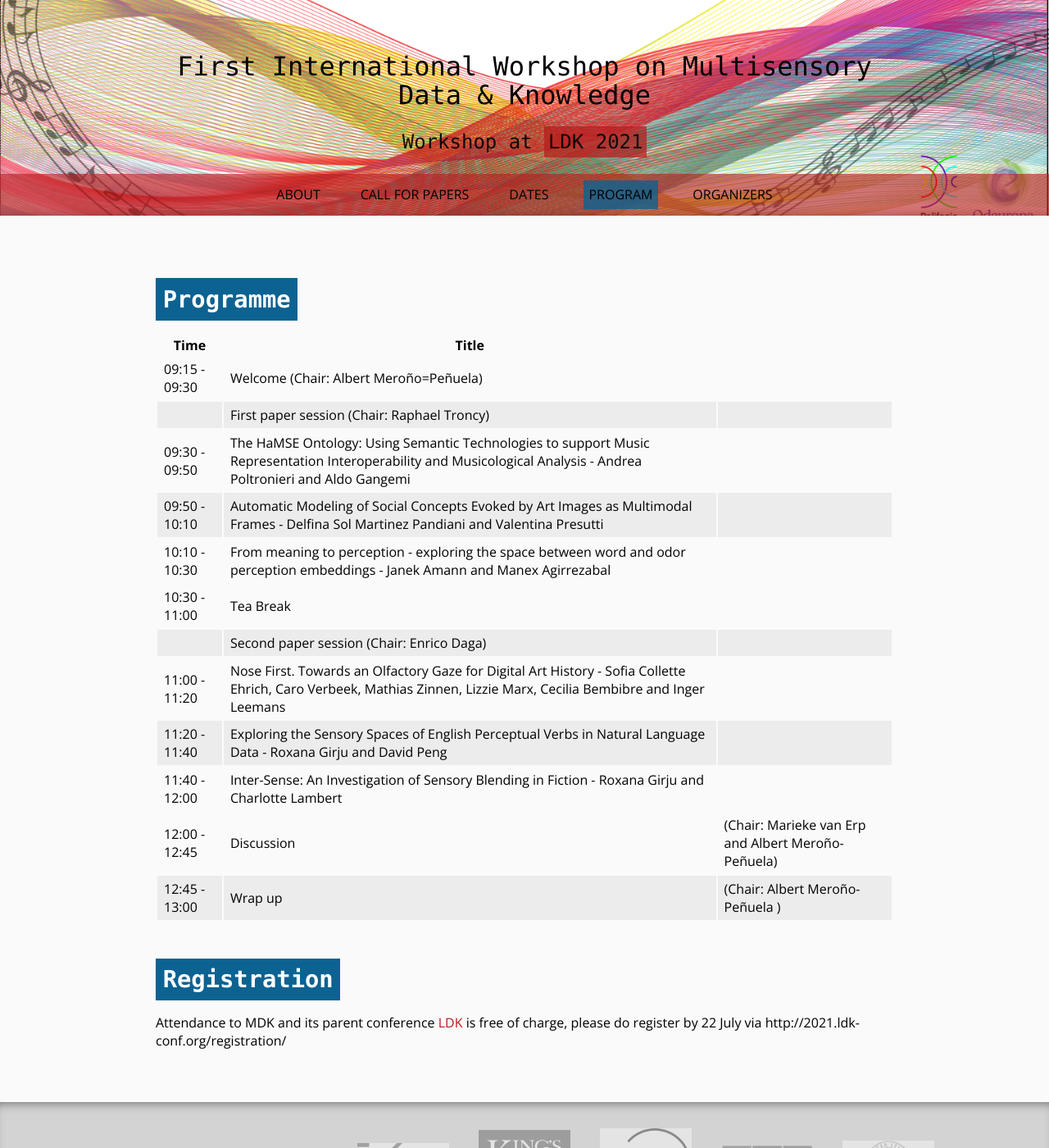
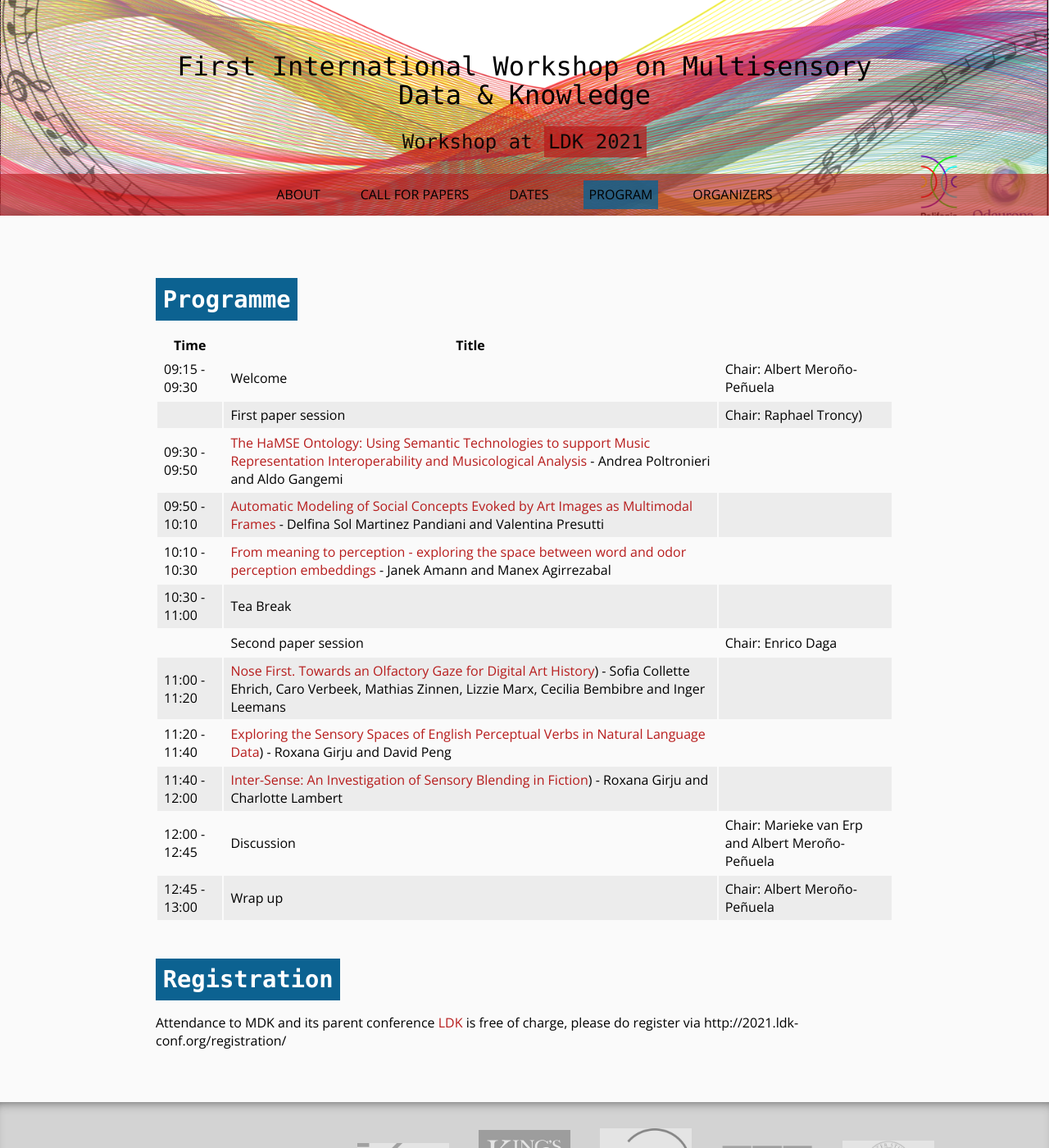
Before and after one commit to Odeuropa/mdk, a Jekyll site: the page built from docs/program.md, in a window 1280 px wide and 1400 px high. Shown: the whole window at 82% size. Built offline with Jekyll 4.4.1, drawn with Linux system fonts in a browser that asks for light colours.

```diff
--- a/docs/program.md
+++ b/docs/program.md
@@ -8,23 +8,21 @@ navigation_weight: 4
 
 # Programme
 
-| Time  | Title |
-| ----- | ------|
-| 09:15 - 09:30 | Welcome (Chair: Albert Meroño=Peñuela) |
-| | First paper session  (Chair: Raphael Troncy) |
-| 09:30 - 09:50 | The HaMSE Ontology: Using Semantic Technologies to support Music Representation Interoperability and Musicological Analysis - Andrea Poltronieri and Aldo Gangemi |
-| 09:50 - 10:10 | Automatic Modeling of Social Concepts Evoked by Art Images as Multimodal Frames - Delfina Sol Martinez Pandiani and Valentina Presutti |
-| 10:10 - 10:30 | From meaning to perception - exploring the space between word and odor perception embeddings - Janek Amann and Manex Agirrezabal |
-| ---- | --- |
-| 10:30 - 11:00 | Tea Break |
-| | Second paper session (Chair: Enrico Daga) |
-| 11:00 - 11:20 |  Nose First. Towards an Olfactory Gaze for Digital Art History - Sofia Collette Ehrich, Caro Verbeek, Mathias Zinnen, Lizzie Marx, Cecilia Bembibre and Inger Leemans |
-| 11:20 - 11:40 | Exploring the Sensory Spaces of English Perceptual Verbs in Natural Language Data - Roxana Girju and David Peng |
-| 11:40 - 12:00 | Inter-Sense: An Investigation of Sensory Blending in Fiction - Roxana Girju and Charlotte Lambert |
-| ------ | ---- |
-| 12:00 - 12:45 | Discussion | (Chair: Marieke van Erp and Albert Meroño-Peñuela) |
-| 12:45 - 13:00 | Wrap up | (Chair: Albert Meroño-Peñuela ) |
+| Time  | Title | |
+|----| --- | ---|
+| 09:15 - 09:30 | Welcome | Chair: Albert Meroño-Peñuela |
+| | First paper session  | Chair: Raphael Troncy) |
+| 09:30 - 09:50 | [The HaMSE Ontology: Using Semantic Technologies to support Music Representation Interoperability and Musicological Analysis](https://github.com/Odeuropa/mdk21/raw/afd407ad2afa560cd9ccaba0620f23678b5e52e2/preprints/MDK_paper_5.pdf) - Andrea Poltronieri and Aldo Gangemi |
+| 09:50 - 10:10 | [Automatic Modeling of Social Concepts Evoked by Art Images as Multimodal Frames](https://github.com/Odeuropa/mdk21/raw/afd407ad2afa560cd9ccaba0620f23678b5e52e2/preprints/MDK_paper_3.pdf) - Delfina Sol Martinez Pandiani and Valentina Presutti |
+| 10:10 - 10:30 | [From meaning to perception - exploring the space between word and odor perception embeddings](https://github.com/Odeuropa/mdk21/raw/afd407ad2afa560cd9ccaba0620f23678b5e52e2/preprints/MDK_paper_1.pdf) - Janek Amann and Manex Agirrezabal |
+| 10:30 - 11:00 | Tea Break | |
+| | Second paper session | Chair: Enrico Daga |
+| 11:00 - 11:20 |  [Nose First. Towards an Olfactory Gaze for Digital Art History](https://github.com/Odeuropa/mdk21/raw/afd407ad2afa560cd9ccaba0620f23678b5e52e2/preprints/MDK_paper_6.pdf)) - Sofia Collette Ehrich, Caro Verbeek, Mathias Zinnen, Lizzie Marx, Cecilia Bembibre and Inger Leemans | |
+| 11:20 - 11:40 | [Exploring the Sensory Spaces of English Perceptual Verbs in Natural Language Data](https://github.com/Odeuropa/mdk21/raw/afd407ad2afa560cd9ccaba0620f23678b5e52e2/preprints/MDK_paper_4.pdf)) - Roxana Girju and David Peng |
+| 11:40 - 12:00 | [Inter-Sense: An Investigation of Sensory Blending in Fiction](https://github.com/Odeuropa/mdk21/raw/afd407ad2afa560cd9ccaba0620f23678b5e52e2/preprints/MDK_paper_2.pdf)) - Roxana Girju and Charlotte Lambert |
+| 12:00 - 12:45 | Discussion | Chair: Marieke van Erp and Albert Meroño-Peñuela |
+| 12:45 - 13:00 | Wrap up | Chair: Albert Meroño-Peñuela |
 
 # Registration
 
-Attendance to MDK and its parent conference [LDK](https://2021.ldk-conf.org) is free of charge, please do register by 22 July via http://2021.ldk-conf.org/registration/
+Attendance to MDK and its parent conference [LDK](https://2021.ldk-conf.org) is free of charge, please do register via http://2021.ldk-conf.org/registration/
```
